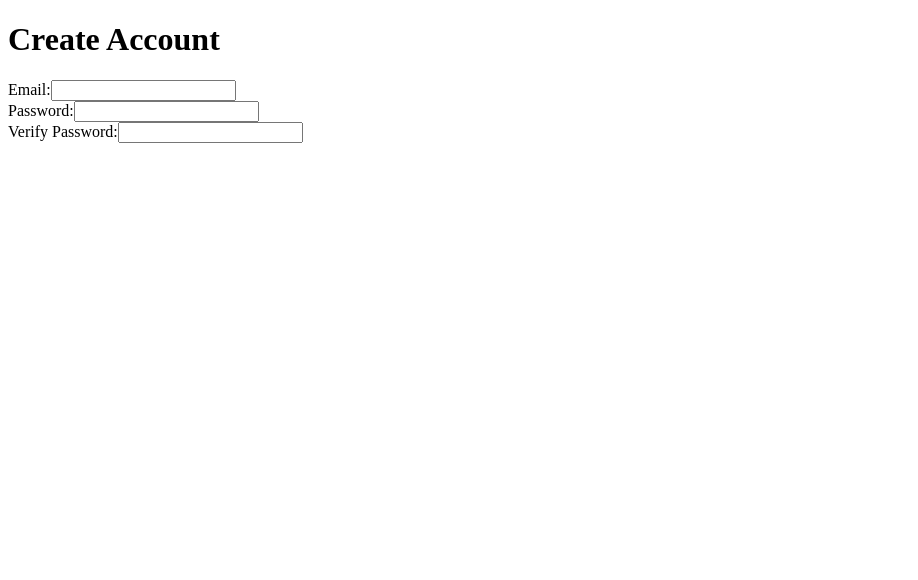
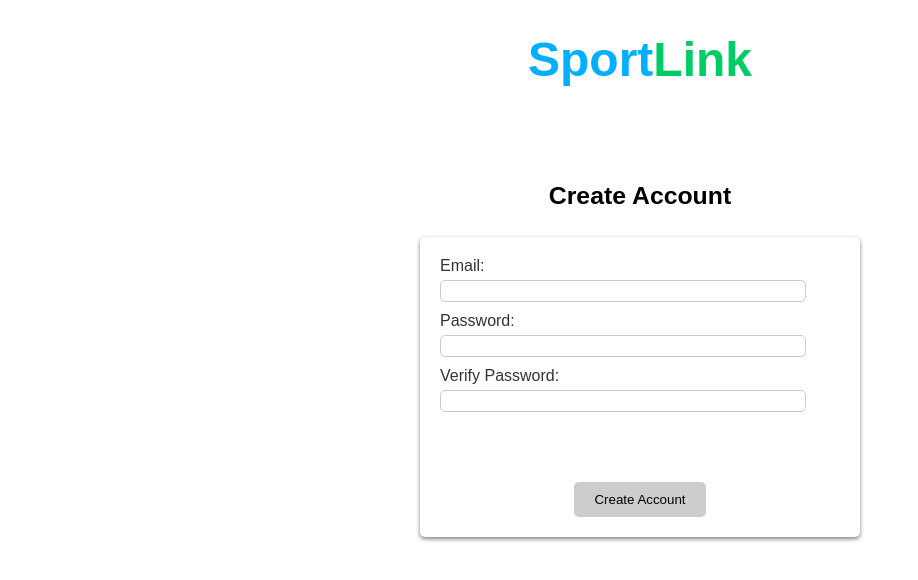
Before and after one commit to Arty5654/SportLink, a Next.js app in the folder web/: page /signin in a window 1280 px wide. Shown: the top 580 px of the page, without its empty margins (0-918 px from the left). Built offline with nearby package versions, Linux system fonts and the light colour scheme.

Commit message:
create account UI finished

```diff
--- a/web/pages/signin.js
+++ b/web/pages/signin.js
@@ -28,9 +28,9 @@ export default function SignIn() {
     const [error, setError] = useState('');
 
     const handleInput = (e) => {
-        const { field, val } = e.target;
+        const { name, val } = e.target;
 
-        setAccData((prev) => ( { ...prev, [field]: val } ));
+        setAccData((prev) => ( { ...prev, [name]: val } ));
     }
 
 
@@ -41,10 +41,18 @@ export default function SignIn() {
     return (
 
         <div>
-            <h1>Create Account</h1>
 
+            <h1 className="title" >
+                <span className="p1">Sport</span>
+                <span className="p2">Link</span>
+            </h1>
+
+
+            <h1 className="pageType">Create Account</h1>
+
+
+            <div className='fields'>
                 <form onSubmit={handleSubmit}>
-
 
                 <div>
                     <label className='email'>Email:</label>
@@ -82,7 +90,9 @@ export default function SignIn() {
                     />
                 </div>
 
+                <button clasName="subbutton" type="submit">Create Account</button>
                 </form>
+            </div>
 
         </div>
 
--- a/web/styles/signinStyle.css
+++ b/web/styles/signinStyle.css
@@ -0,0 +1,103 @@
+h1 {
+    font-family: 'Futura', Arial, sans-serif;
+}
+
+/* form styles */
+form {
+    background-color: white;
+    padding: 20px;
+    border-radius: 5px;
+    box-shadow: 0 2px 4px rgba(0, 0, 0, 0.5);
+    max-width: 400px;
+    width: 100%;
+    align-content: center;
+}
+
+form div {
+    margin-bottom: 10px;
+}
+
+.fields {
+
+    display: flex;
+    justify-content: center;
+
+    padding-top: 10px;
+    min-height: 2em;
+    width: 100%;
+
+
+}
+
+/* Style for labels */
+label {
+    display: block;
+    margin-bottom: 5px;
+    color: #333;
+    font-family: 'Futura', Arial, sans-serif;
+}
+
+input {
+
+    display: flex;
+    font-size: 16px;
+    border-radius: 5px;
+    border: 1px solid #ccc;
+    width: 90%;
+    align-content: center;
+
+}
+
+
+
+/* button styles */
+button {
+    display: block;
+    margin-left: auto;
+    margin-right: auto;
+    margin-top: 70px;
+
+    background-color: #2a342a3d;
+    color: black;
+
+    padding: 10px 20px;
+    border: none;
+    border-radius: 5px;
+
+    cursor: pointer;
+    font-family: 'Futura', Arial, sans-serif;
+}
+
+button:hover {
+    background-color: #1f62d6;
+    color: white;
+}
+
+/* error styles */
+.error {
+    color: red;
+}
+
+/* miscellaneous text styles */
+
+.title {
+    font-size: 3em;
+    text-align: center;
+    margin-bottom: 7.5%;
+}
+
+.p1 {
+    color: #00AFFF;
+}
+
+.p2 {
+    color: #00CC66;
+}
+
+.pageType {
+    font-size: 1.55em;
+    text-align: center;
+}
+
+
+/* media queries for responsiveness */
```
Lines whose indentation alone changed are shown as unchanged.
